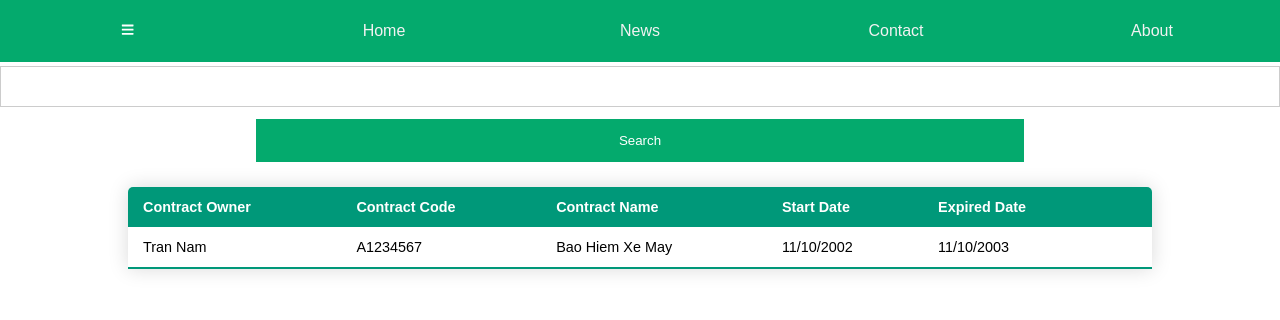
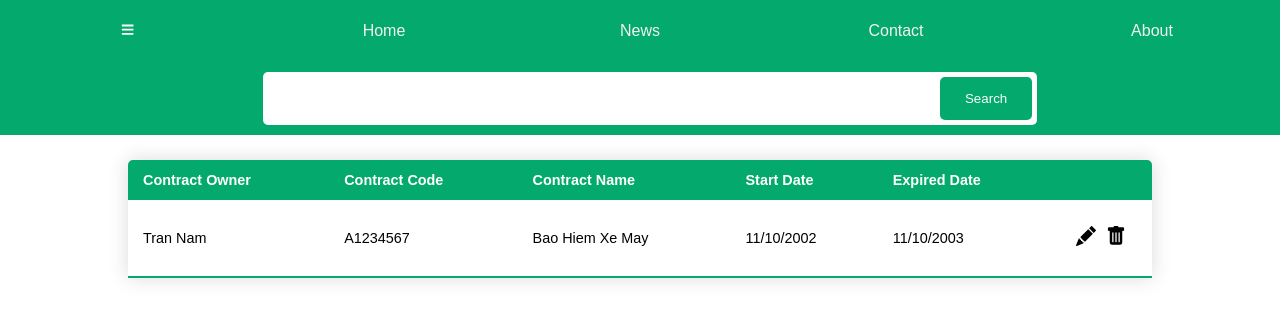
Before and after one commit to Tskiser/Quannie, a React (Create React App) app in the folder InsuranceCard/demofrontend/: page /contract-list in a window 1280 px wide. Shown: the top 320 px of the page. Built offline with nearby package versions, Linux system fonts and the light colour scheme.

Commit message:
avoid conflict

```diff
--- a/InsuranceCard/demofrontend/src/styles/listcontract.scss
+++ b/InsuranceCard/demofrontend/src/styles/listcontract.scss
@@ -9,7 +9,7 @@
 }
 
 .content-table thead tr {
-    background-color: #009879;
+    background-color: #04aa6d;
     color: #fff;
     text-align: left;
     font-weight: bold;
@@ -29,10 +29,54 @@
 }
 
 .content-table tbody tr:last-of-type {
-    border-bottom: 2px solid #009879;
+    border-bottom: 2px solid #04aa6d;
 }
 
 .content-table tbody tr.active-row {
     font-weight: bold;
-    color: #009879;
+    color: #04aa6d;
 }
+
+.container-search_listcontract {
+    background-color: #04aa6d;
+    width: 100%;
+    padding: 10px;
+}
+
+.main_search {
+    //   border: #000 1px solid;
+    background-color: #fff;
+    display: flex;
+    width: 60%;
+    margin: auto;
+    padding: 3px;
+    border-radius: 5px;
+}
+
+.input_listcontract {
+    width: 100% !important;
+    margin: 2px !important;
+    border: none !important;
+}
+
+.button-search_listcontract {
+    margin: 2px;
+    width: 100px;
+    background-color: #04aa6d;
+    border-radius: 5px;
+}
+
+input:focus,
+textarea:focus,
+select:focus {
+    outline: none;
+}
+
+.cancel-renew {
+    display: flex;
+    justify-content: space-evenly;
+}
+
+.hover-pointer {
+    cursor: pointer;
+}
--- a/InsuranceCard/demofrontend/src/views/Contracts.js
+++ b/InsuranceCard/demofrontend/src/views/Contracts.js
@@ -1,6 +1,7 @@
 import React from 'react';
 import PropTypes from 'prop-types';
-
+import { BsFillPencilFill } from "react-icons/bs";
+import { BsFillTrashFill } from "react-icons/bs";
 contract.propTypes = {
   contract: PropTypes.object,
 };
@@ -13,6 +14,16 @@ function contract({ contract }) {
       <td>{contract.type}</td>
       <td>{contract.from}</td>
       <td>{contract.through}</td>
+      <td>
+        <div className="cancel-renew">
+          <p className="hover-pointer">
+            <BsFillPencilFill size={20}/>
+          </p>
+          <p className="hover-pointer">
+            <BsFillTrashFill size={20} />
+          </p>
+        </div>
+      </td>
     </tr>
   );
 }
--- a/InsuranceCard/demofrontend/src/views/ListStaff.js
+++ b/InsuranceCard/demofrontend/src/views/ListStaff.js
@@ -3,14 +3,22 @@ import PropTypes from 'prop-types';
 import '../styles/listStaff.scss';
 import Nav from '../components/Nav';
 import Staff from './Staff';
-import { BsFillPencilFill } from 'react-icons/bs';
-import { BsFillTrashFill } from 'react-icons/bs';
 ListStaff.propTypes = {
     data: PropTypes.array,
 };
 
 ListStaff.defaultProps = {
-  data: [],
+    data: [
+        {
+            id: 1,
+            name: 'NamBD',
+            gender: 'DeoBiet',
+            email: 'namngu213@gmail.com',
+            phone: '123456789',
+            address: 'cho hoa lac'
+
+        }
+    ],
 };
 
 function ListStaff({ data }) {
@@ -52,24 +60,6 @@ function ListStaff({ data }) {
                     </tr>
                 </thead>
                 <tbody>
-          <tr class="active-row">
-            <td>2</td>
-            <td>Quang</td>
-            <td>Male</td>
-            <td>quangabc@gmail.com</td>
-            <td>031267823</td>
-            <td>lien quan ha noi</td>
-            <td>
-              <div className="edit-delete_staff">
-                  <p className="hover-pointer">
-                  <BsFillPencilFill />
-                </p>
-                <p className="hover-pointer">
-                  <BsFillTrashFill />
-                </p>
-              </div>
-            </td>
-          </tr>
                     {searchList.map((staff) => (
                         <Staff staff={staff} />
                     ))}
--- a/InsuranceCard/demofrontend/src/views/Staff.js
+++ b/InsuranceCard/demofrontend/src/views/Staff.js
@@ -15,7 +15,16 @@ function Staff({ staff }) {
       <td>{staff.email}</td>
       <td>{staff.phone}</td>
       <td>{staff.address}</td>
-      <td><BsFillPencilFill/><BsFillTrashFill/></td>
+      <td>
+        <div className="edit-delete_staff">
+          <p className="hover-pointer">
+            <BsFillPencilFill />
+          </p>
+          <p className="hover-pointer">
+            <BsFillTrashFill />
+          </p>
+        </div>
+      </td>
     </tr>
   );
 }
--- a/InsuranceCard/demofrontend/src/views/StaffContractList.js
+++ b/InsuranceCard/demofrontend/src/views/StaffContractList.js
@@ -14,7 +14,7 @@ Listcontract.defaultProps = {
             code: 'A1234567',
             type: 'Bao Hiem Xe May',
             from: '11/10/2002',
-            through:'11/10/2003'
+            through: '11/10/2003'
         }
     ],
 }
@@ -35,9 +35,17 @@ function Listcontract({ data }) {
     return (
         <React.Fragment>
             <Nav />
-            <div className='searchContainer_listcontract'>
-                <input className='inputcontract_listcontract' value={searchStr} onChange={(e) => setSearchStr(e.target.value)} />
-                <button className='searchButton_listcontract' onClick={handleSearch}>Search</button>
+            <div className="container-search_listcontract">
+                <div className="main_search">
+                    <input
+                        className="input_listcontract"
+                        value={searchStr}
+                        onChange={(e) => setSearchStr(e.target.value)}
+                    />{' '}
+                    <button class="button-search_listcontract" onClick={handleSearch}>
+                        Search
+                    </button>
+                </div>
             </div>
             <table class="content-table">
                 <thead>
```
Lines whose indentation alone changed are shown as unchanged.
